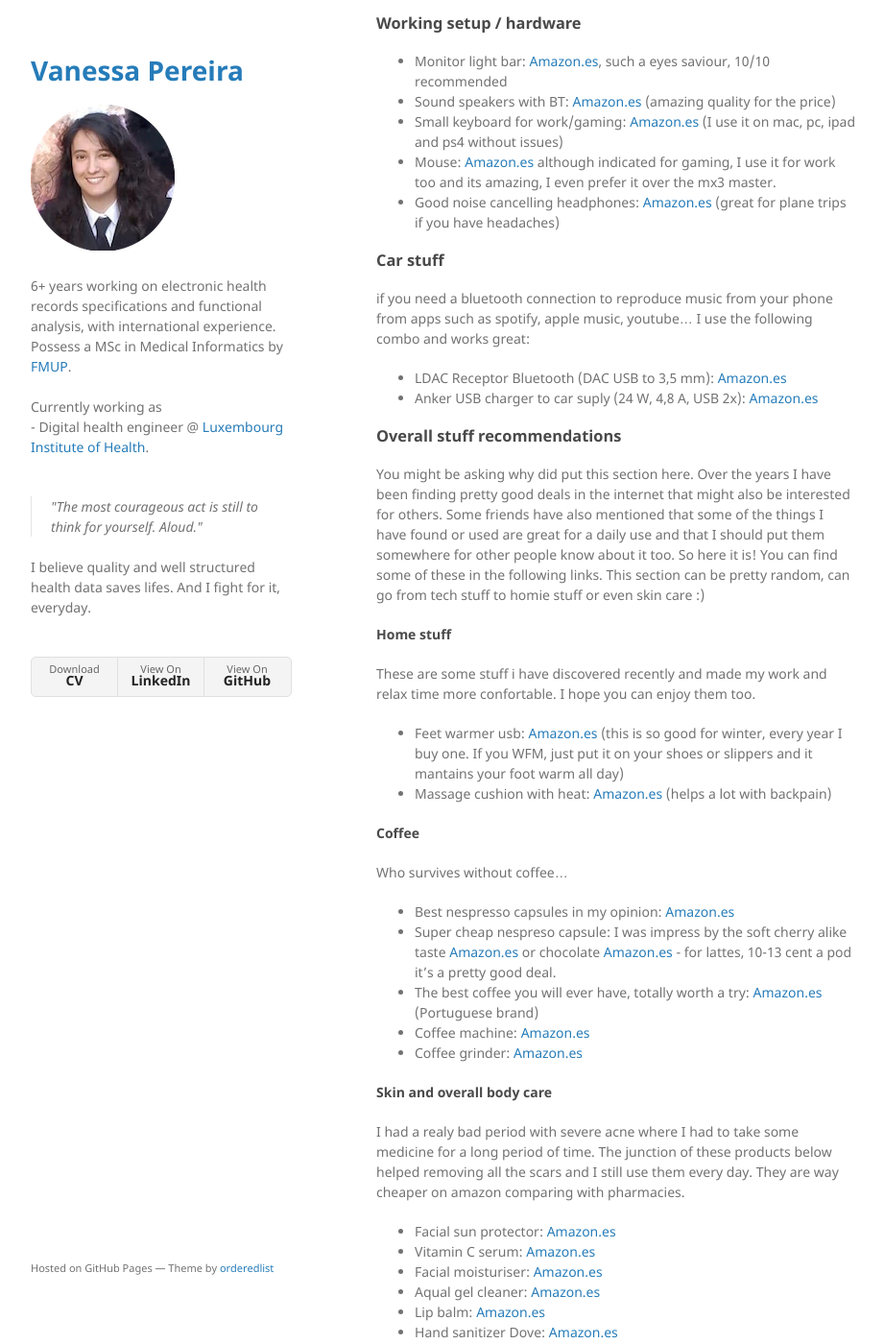
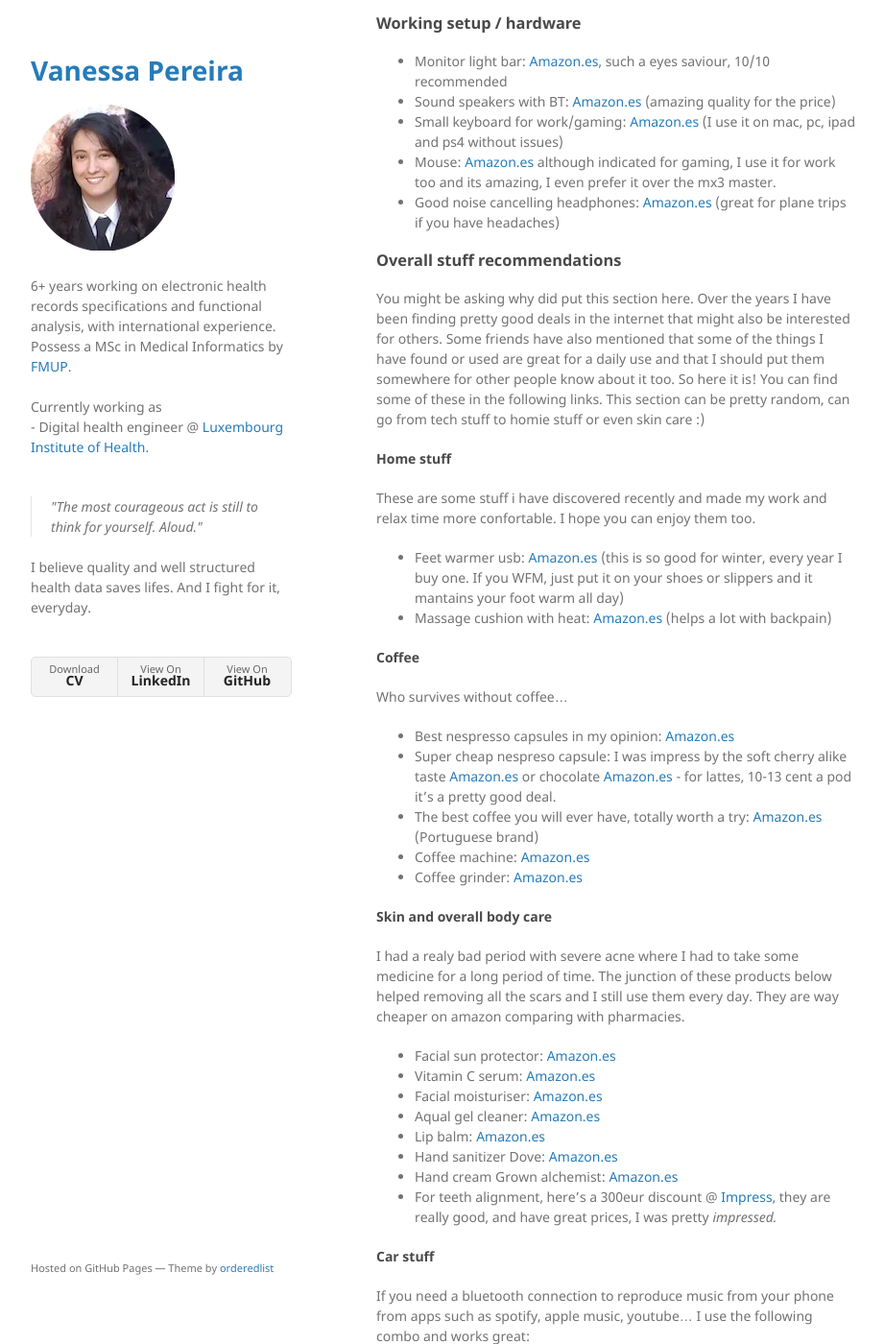
Before and after one commit to vanessa-pereira/vanessa-pereira.github.io, a Jekyll site: the page built from recommend.md, in a window 1280 px wide and 1400 px high, scrolled down 990 px. Shown: the whole window at 96% size, without its empty margins (178-1099 px from the left). Built offline with Jekyll 4.4.1, drawn with Linux system fonts in a browser that asks for light colours; some of the changed text lies outside the part shown.

Commit message:
Update recommend.md

```diff
--- a/recommend.md
+++ b/recommend.md
@@ -44,10 +44,6 @@
 * Mouse: [Amazon.es](https://amzn.to/3YthlTY) although indicated for gaming, I use it for work too and its amazing, I even prefer it over the mx3 master.
 * Good noise cancelling headphones: [Amazon.es](https://amzn.to/3XwC48a) (great for plane trips if you have headaches)
 
-### Car stuff
-if you need a bluetooth connection to reproduce music from your phone from apps such as spotify, apple music, youtube... I use the following combo and works great:
-* LDAC Receptor Bluetooth (DAC USB to 3,5 mm): [Amazon.es](https://amzn.to/3KbHItc)
-* Anker USB charger to car suply (24 W, 4,8 A, USB 2x): [Amazon.es]( https://amzn.to/3Xs62Ko)
 
 
 ### Overall stuff recommendations
```
Also changed, not shown: other parts of recommend.md (+5 -0 lines).
